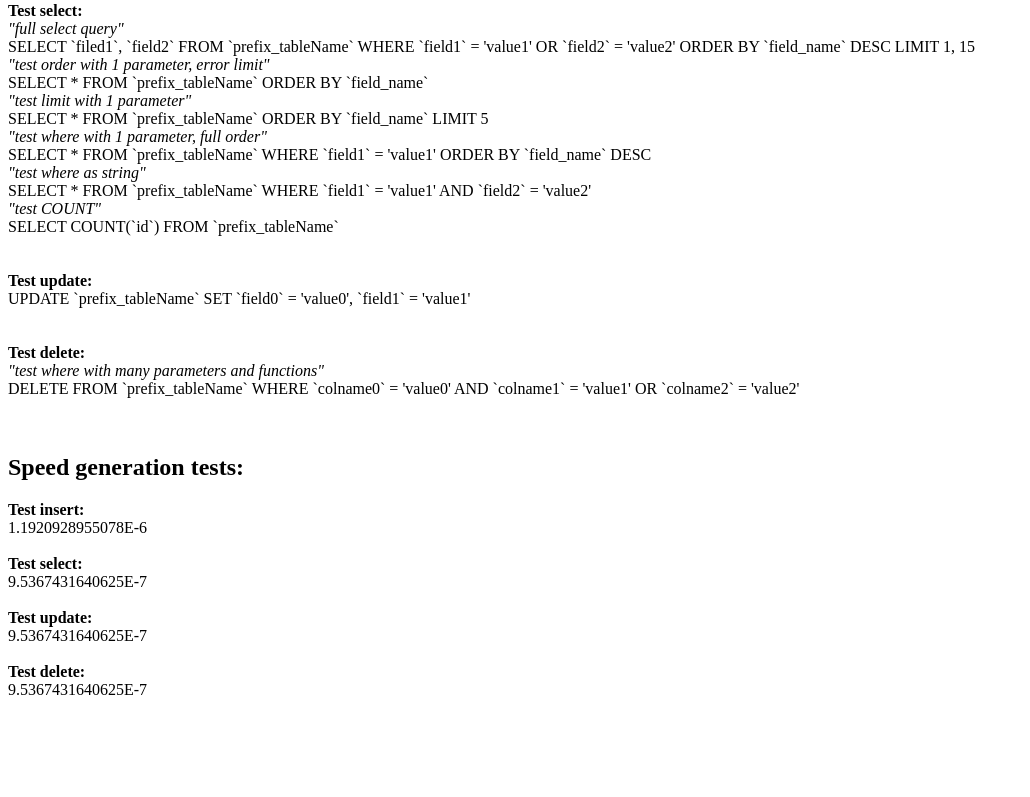
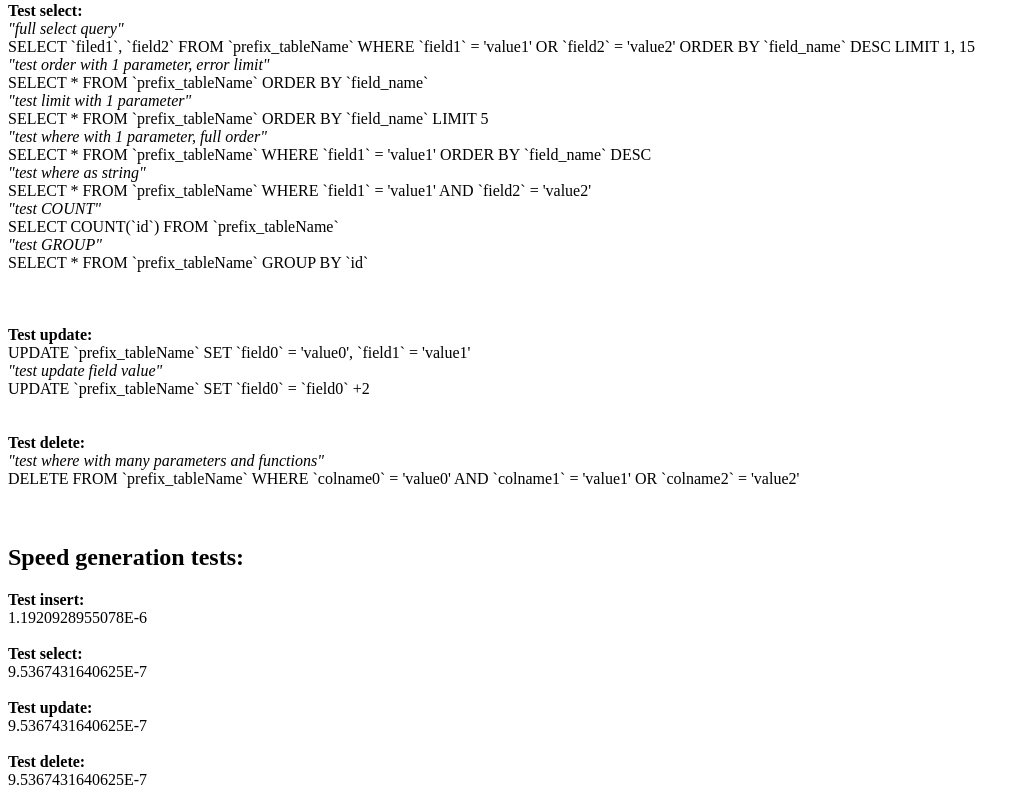
Before and after one commit to myorm00000000/WebProjects, a PHP site: page / in a window 1280 px wide. Shown: the part 125-922 px from the top of the page, without its empty margins (0-1030 px from the left). Before the commit the page ends 820 px from the top, so only its background shows below. Run offline with PHP 8.4, Linux system fonts and the light colour scheme.

Commit message:
Add files via upload

```diff
--- a/SQL-generator/Query.php
+++ b/SQL-generator/Query.php
@@ -42,15 +42,20 @@
 
 		private function select() {
 			return 'SELECT'.$this->getFieldsList().'FROM'.$this->getTableName().
-					$this->getWhere().$this->getOrder().$this->getLimit();
+					$this->getWhere().$this->getOrder().$this->getLimit().$this->getGroup();
 		}
 
 		private function update() {
 			$update = '';
-			foreach ($this->params['values'] as $key => $value)
-				$update .= '`'.$this->mysqli->real_escape_string($key)."` = '".
-							$this->mysqli->real_escape_string($value)."', ";
-			$update = substr($update, 0, -2);
+			foreach ($this->params['values'] as $key => $value) {
+				$field = '`'.$this->mysqli->real_escape_string($key).'`';
+				if (is_array($value) && isset($value[0], $value[1]))
+					$val = '`'.$this->mysqli->real_escape_string($key).'` '.$value[0].$value[1];
+				else
+					$val = "'".$value."'";
+				$update .= $field." = ".$this->mysqli->real_escape_string($val).", ";
+			}
+			$update = stripcslashes(substr($update, 0, -2));
 			return 'UPDATE'.$this->getTableName().'SET '.$update.' '.$this->getWhere();
 		}
 
@@ -91,6 +96,12 @@
 			return $limit.', '.$this->mysqli->real_escape_string($this->params['limit'][1]);
 		}
 
+		private function getGroup() {
+			if (!isset($this->params['group']) || !is_string($this->params['group']))
+				return '';
+			return 'GROUP BY `'.$this->mysqli->real_escape_string($this->params['group']).'` ';
+		}
+
 		private function getTableName() {
 			return ' `'.Common::DB_PREFIX.$this->mysqli->real_escape_string($this->table).'` ';
 		}
--- a/SQL-generator/index.php
+++ b/SQL-generator/index.php
@@ -106,7 +106,19 @@
 			'limit' => [],
 			'order' => []
 		]
-	);
+	), "<br />";
+
+	echo "<i>\"test GROUP\"</i> <br />", DataBase::getDBO()->select(
+		'tableName',
+		'resultType',
+		[
+			'fields' => [],
+			'where' => [],
+			'limit' => [],
+			'order' => [],
+			'group' => 'id'
+		]
+	), "<br />";
 
 	echo "<br /><br /><br /><b>Test update:</b><br />";
 
@@ -116,6 +128,16 @@
 			'values' => [
 				'field0' => 'value0',
 				'field1' => 'value1'
+			],
+			'where' => []
+		]
+	), "<br />";
+
+	echo "<i>\"test update field value\"</i> <br />", DataBase::getDBO()->update(
+		'tableName',
+		[
+			'values' => [
+				'field0' => ['+', 2],
 			],
 			'where' => []
 		]
```
